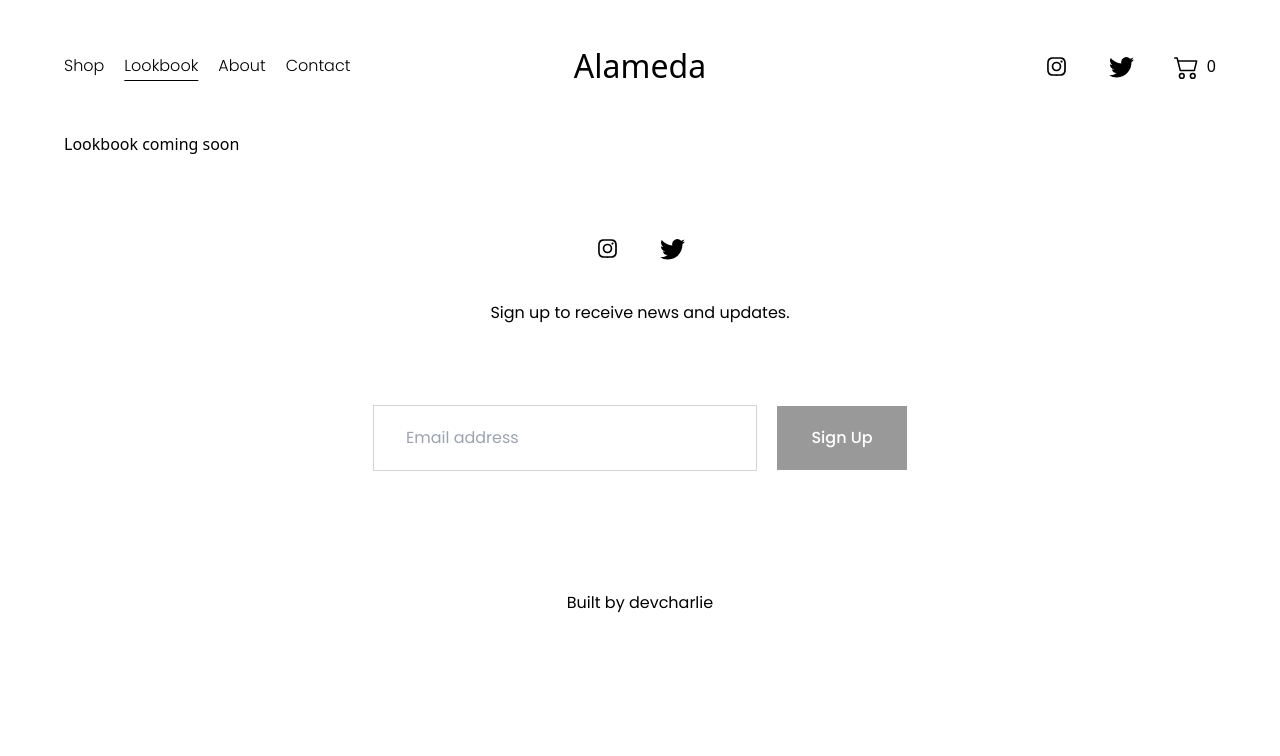
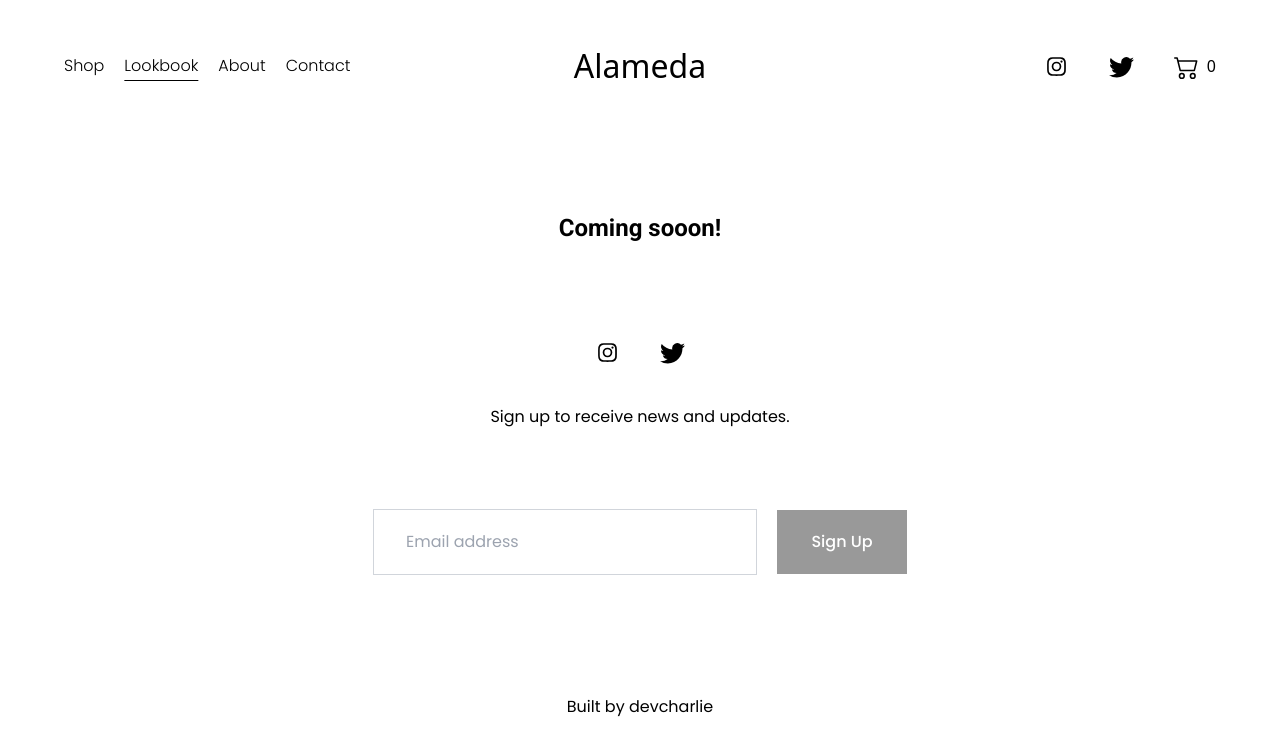
Before and after one commit to Davidcharlie381/alameda-clone, a Next.js app: page /lookbook in a window 1280 px wide. Shown: the top 756 px of the page. Built offline with nearby package versions, Linux system fonts and the light colour scheme.

Commit message:
Update page.js

```diff
--- a/app/lookbook/page.js
+++ b/app/lookbook/page.js
@@ -1,5 +1,12 @@
 const Lookbook = () => {
-  return <main className="container">Lookbook coming soon</main>;
-};
+  return (
+    <main className="container grid place-content-center mt-14 md:mt-20">
+<div className="text-center">
+    <h2 className="text-2xl font-semibold font-roboto mb-4">Coming sooon!</h2>
+        </div>
+
+    </main>
+    )
+}
 
 export default Lookbook;
```
